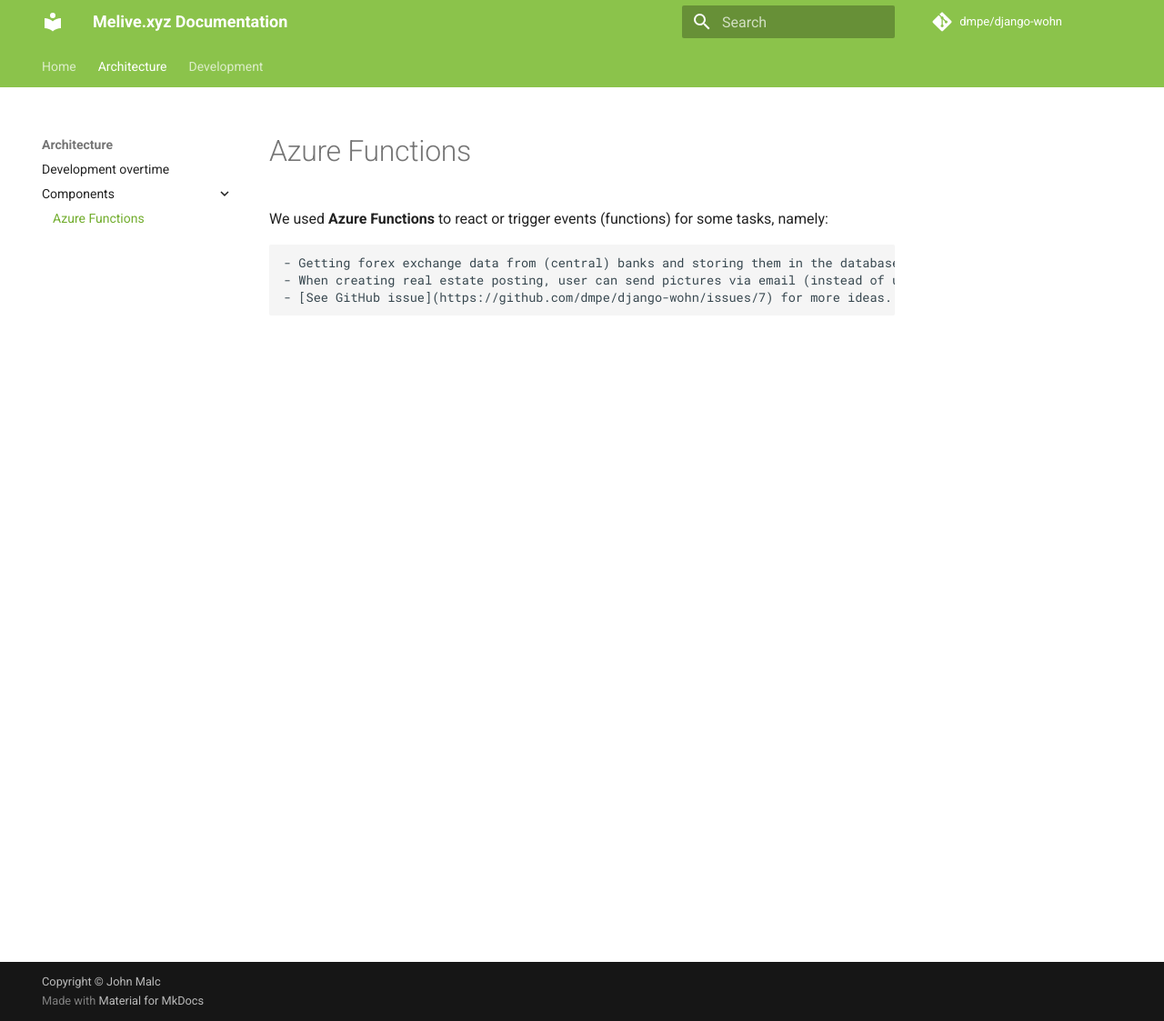
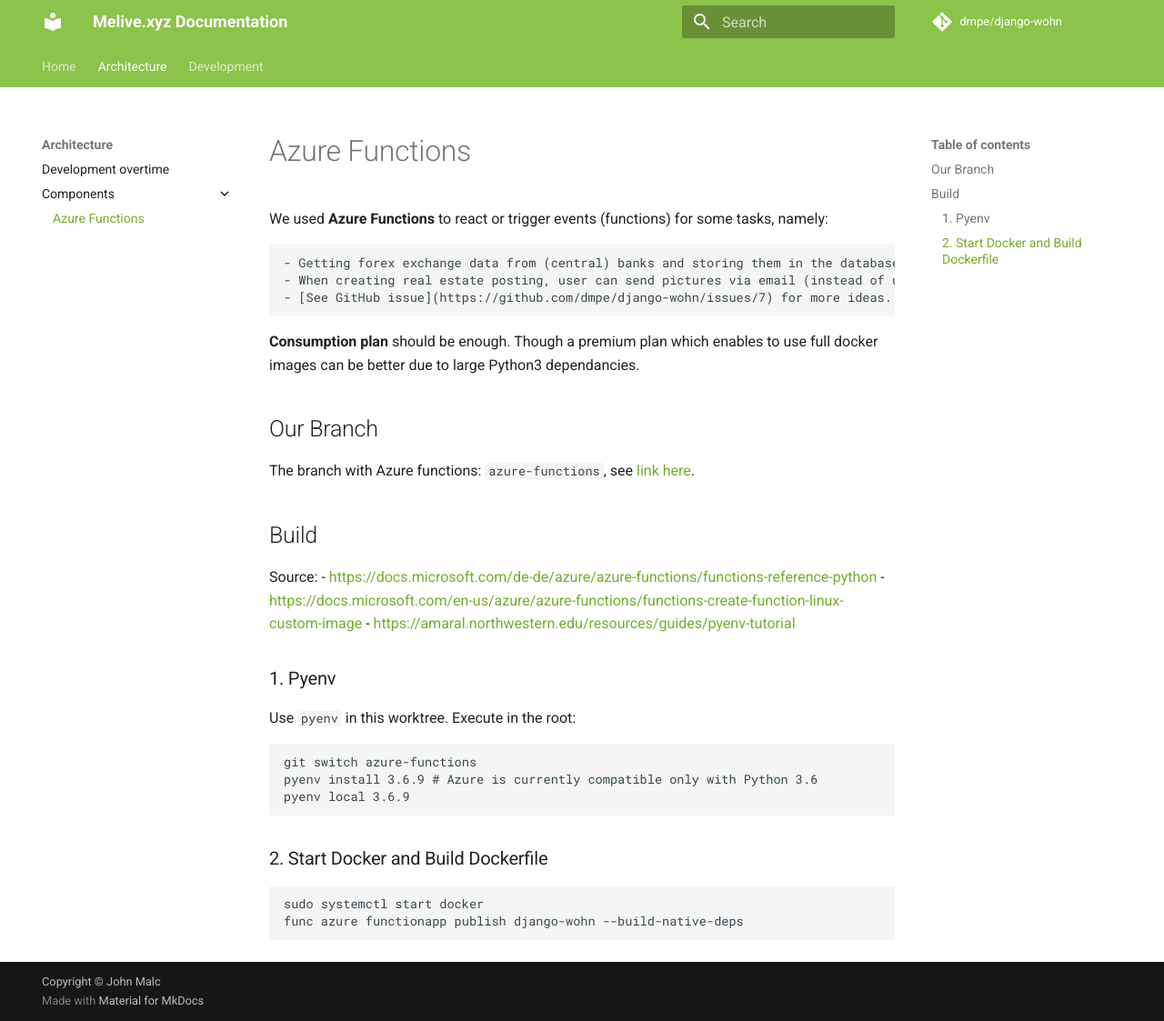
Before and after one commit to dmpe/django-wohn, an MkDocs documentation site: the page built from docs/architecture/components/functions.md, in a window 1280 px wide and 1123 px high. Shown: the whole window at 91% size. Built offline with MkDocs 1.6.1 and Material for MkDocs 9.7.7, drawn with Linux system fonts in a browser that asks for light colours; comment, search, counter and statistics services are not loaded.

Commit message:
smaller change to functions

````diff
--- a/docs/architecture/components/functions.md
+++ b/docs/architecture/components/functions.md
@@ -5,3 +5,35 @@
     - Getting forex exchange data from (central) banks and storing them in the database.
     - When creating real estate posting, user can send pictures via email (instead of uploading them).
     - [See GitHub issue](https://github.com/dmpe/django-wohn/issues/7) for more ideas.
+
+**Consumption plan** should be enough.
+Though a premium plan which enables to use full docker images can be better due to large Python3 dependancies.
+
+## Our Branch
+
+The branch with Azure functions: `azure-functions`, see [link here](https://github.com/dmpe/django-wohn/tree/azure-functions).
+
+
+## Build
+
+Source:
+- <https://docs.microsoft.com/de-de/azure/azure-functions/functions-reference-python>
+- <https://docs.microsoft.com/en-us/azure/azure-functions/functions-create-function-linux-custom-image>
+- <https://amaral.northwestern.edu/resources/guides/pyenv-tutorial>
+
+### 1. Pyenv
+
+Use `pyenv` in this worktree. Execute in the root:
+
+```
+git switch azure-functions
+pyenv install 3.6.9 # Azure is currently compatible only with Python 3.6
+pyenv local 3.6.9
+```
+
+### 2. Start Docker and Build Dockerfile
+
+```
+sudo systemctl start docker
+func azure functionapp publish django-wohn --build-native-deps
+```
````
